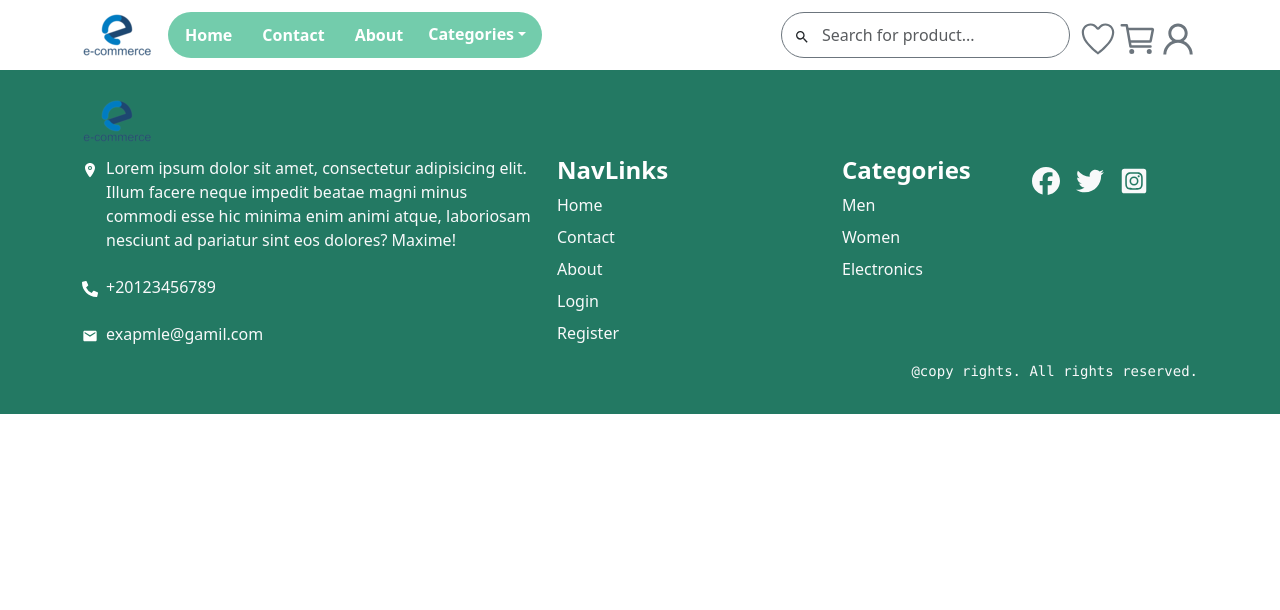
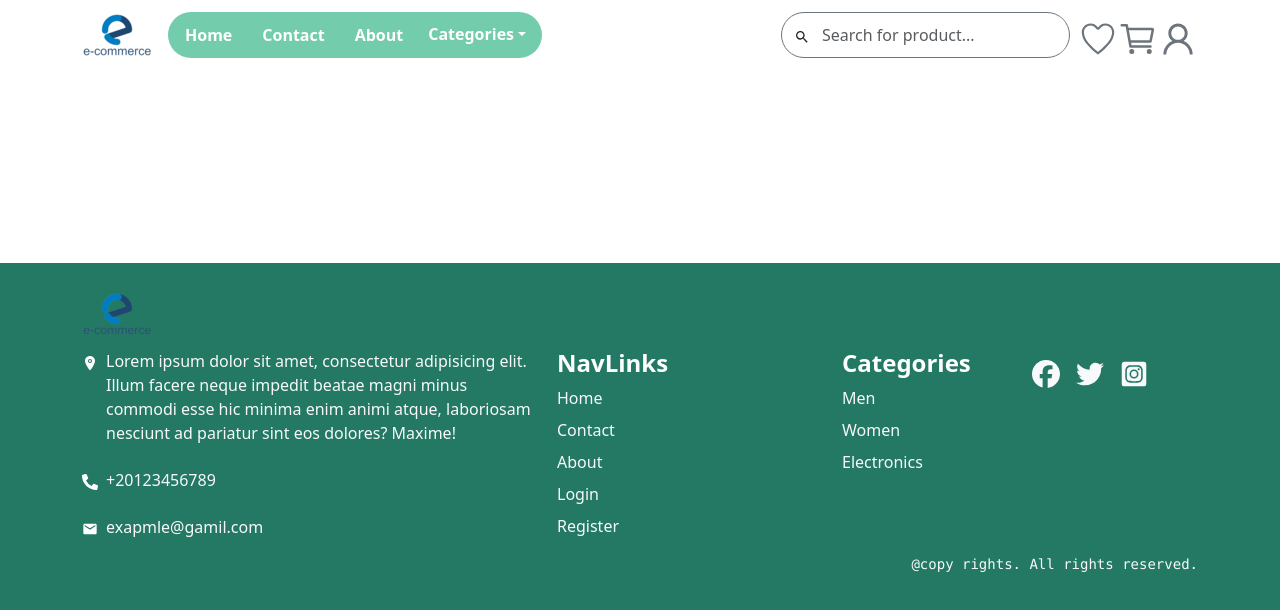
Before and after one commit to ahmedSabbahMohamed/E-COMMERCE-APP, a React (Create React App) app: page / in a window 1280 px wide. Shown: the top 610 px of the page. Built offline with nearby package versions, Linux system fonts and the light colour scheme.

Commit message:
put footer always in the bottom of the page

```diff
--- a/src/App.js
+++ b/src/App.js
@@ -6,14 +6,14 @@ import Footer from "./layouts/Footer";
 
 function App() {
   return (
-    <>
+    <div className="min-vh-100 d-grid">
       <Navbar />
       <Routes>
         <Route path="/signup" element={<Signup />} />
         <Route path="/login" element={<Login />} />
       </Routes>
       <Footer />
-    </>
+    </div>
   );
 }
 
```
